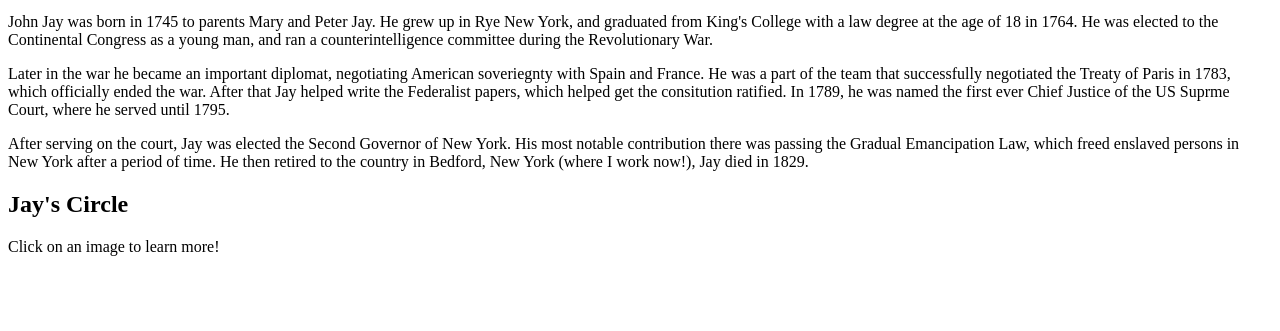
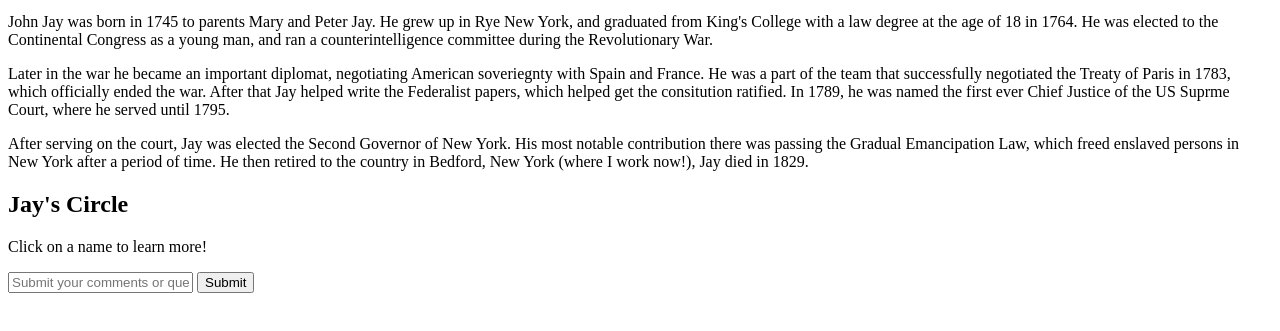
Before and after one commit to DrGonzo39/phase-1-Arthurs-project, a plain HTML site: page index.html in a window 1280 px wide. Shown: the part 439-770 px from the top of the page. Drawn offline with Linux system fonts and the light colour scheme.

Commit message:
completed form on html will test

```diff
--- a/index.html
+++ b/index.html
@@ -14,10 +14,16 @@
             <p>Later in the war he became an important diplomat, negotiating American soveriegnty with Spain and France. He was a part of the team that successfully negotiated the Treaty of Paris in 1783, which officially ended the war. After that Jay helped write the Federalist papers, which helped get the consitution ratified. In 1789, he was named the first ever Chief Justice of the US Suprme Court, where he served until 1795.</p>
             <p>After serving on the court, Jay was elected the Second Governor of New York. His most notable contribution there was passing the Gradual Emancipation Law, which freed enslaved persons in New York after a period of time. He then retired to the country in Bedford, New York (where I work now!), Jay died in 1829.</p>
         <h2>Jay's Circle</h2>
-            <p>Click on an image to learn more!</p>
+            <p>Click on a name to learn more!</p>
             <ul id="jays-peole">
 
             </ul>
         <div id="render-box"></div>
+        <form id="comments-questions">
+            <div id="comment-field">
+                <input id="comment-box" type="text" placeholder="Submit your comments or questions here!">
+                <input id="submit-button" type="submit" value="Submit">
+            </div>
+        </form>
     </body>
 </html>
```
